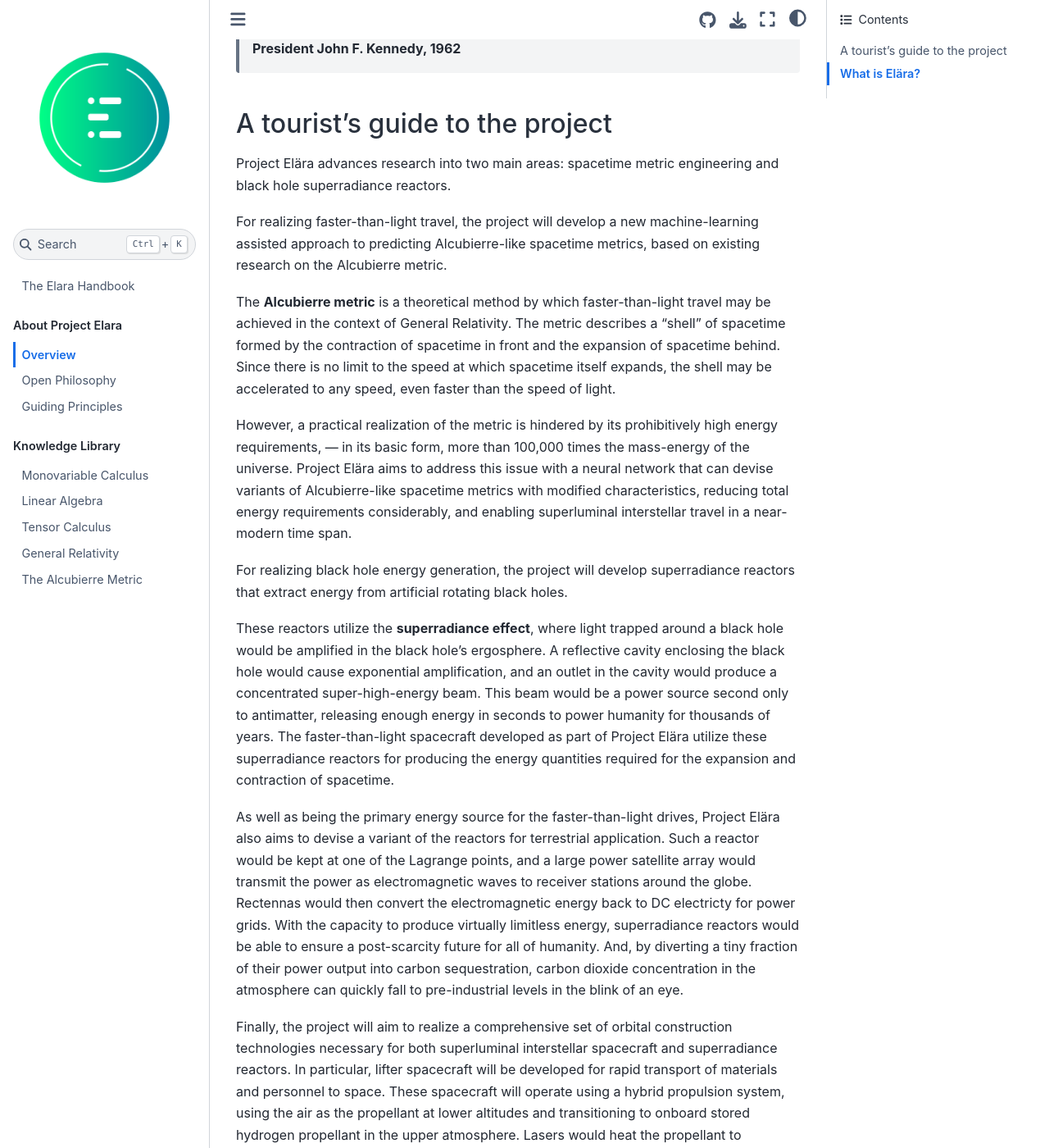
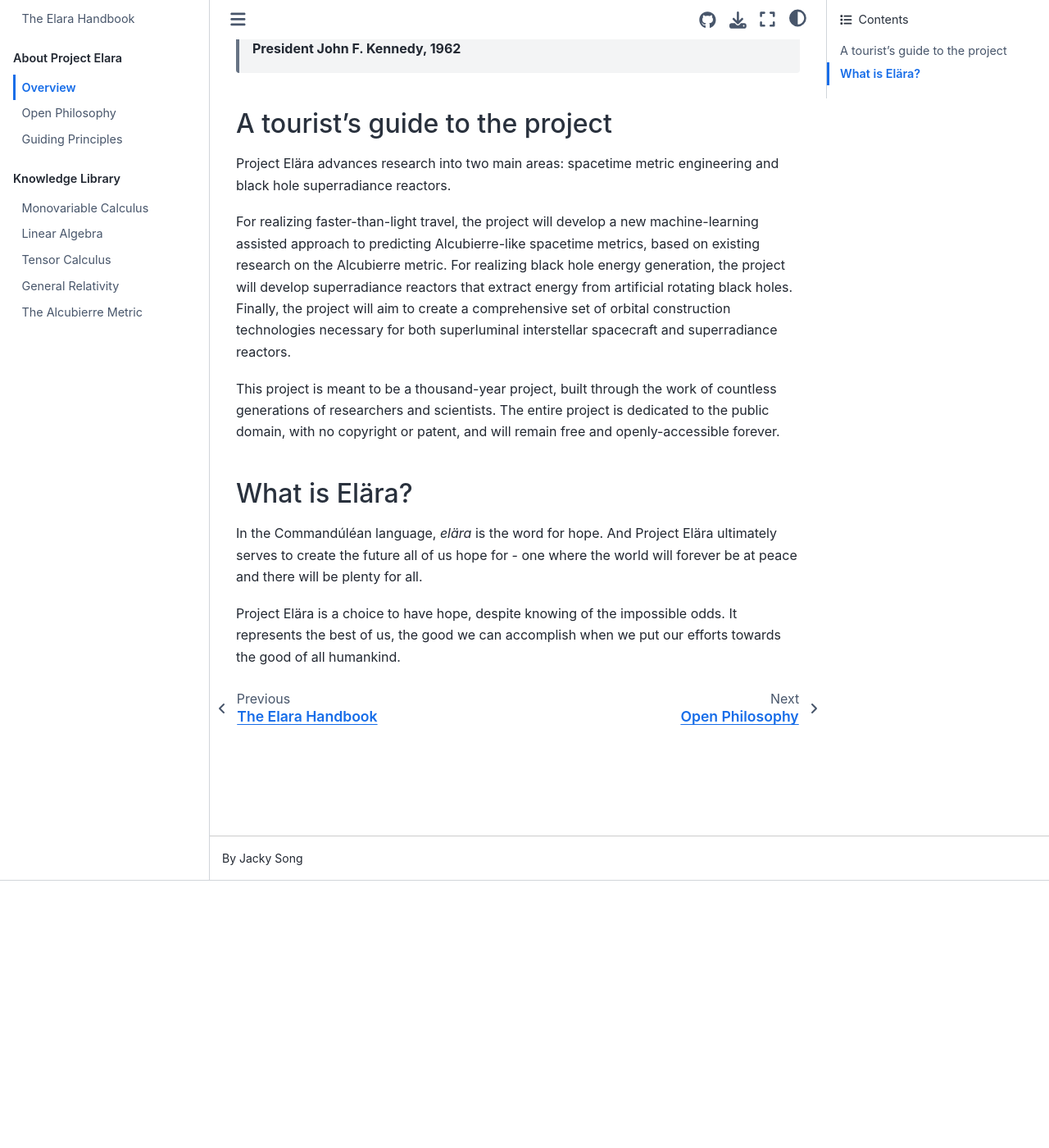
Before and after one commit to elaraproject/elara-handbook, a Jupyter Book: the page built from book/about/overview.md, in a window 1280 px wide and 1400 px high, scrolled down 326 px. Shown: the whole window at 82% size. Built offline with Jupyter Book 1.0.4 settings and Sphinx 7.4.7 and the Sphinx Book theme 1.1.4, drawn with Linux system fonts in a browser that asks for light colours; some of the changed text lies outside the part shown.

Commit message:
Removed overload of research info from overview

```diff
--- a/book/about/overview.md
+++ b/book/about/overview.md
@@ -10,19 +10,9 @@
 
 Project Elära advances research into two main areas: spacetime metric engineering and black hole superradiance reactors.
 
-For realizing faster-than-light travel, the project will develop a new machine-learning assisted approach to predicting Alcubierre-like spacetime metrics, based on existing research on the Alcubierre metric.
+For realizing faster-than-light travel, the project will develop a new machine-learning assisted approach to predicting Alcubierre-like spacetime metrics, based on existing research on the Alcubierre metric. For realizing black hole energy generation, the project will develop superradiance reactors that extract energy from artificial rotating black holes. Finally, the project will aim to create a comprehensive set of orbital construction technologies necessary for both superluminal interstellar spacecraft and superradiance reactors.
 
-The **Alcubierre metric** is a theoretical method by which faster-than-light travel may be achieved in the context of General Relativity. The metric describes a “shell” of spacetime formed by the contraction of spacetime in front and the expansion of spacetime behind. Since there is no limit to the speed at which spacetime itself expands, the shell may be accelerated to any speed, even faster than the speed of light.
-
-However, a practical realization of the metric is hindered by its prohibitively high energy requirements, — in its basic form, more than 100,000 times the mass-energy of the universe. Project Elära aims to address this issue with a neural network that can devise variants of Alcubierre-like spacetime metrics with modified characteristics, reducing total energy requirements considerably, and enabling superluminal interstellar travel in a near-modern time span.
-
-For realizing black hole energy generation, the project will develop superradiance reactors that extract energy from artificial rotating black holes.
-
-These reactors utilize the **superradiance effect**, where light trapped around a black hole would be amplified in the black hole's ergosphere. A reflective cavity enclosing the black hole would cause exponential amplification, and an outlet in the cavity would produce a concentrated super-high-energy beam. This beam would be a power source second only to antimatter, releasing enough energy in seconds to power humanity for thousands of years. The faster-than-light spacecraft developed as part of Project Elära utilize these superradiance reactors for producing the energy quantities required for the expansion and contraction of spacetime.
-
-As well as being the primary energy source for the faster-than-light drives, Project Elära also aims to devise a variant of the reactors for terrestrial application. Such a reactor would be kept at one of the Lagrange points, and a large power satellite array would transmit the power as electromagnetic waves to receiver stations around the globe. Rectennas would then convert the electromagnetic energy back to DC electricty for power grids. With the capacity to produce virtually limitless energy, superradiance reactors would be able to ensure a post-scarcity future for all of humanity. And, by diverting a tiny fraction of their power output into carbon sequestration, carbon dioxide concentration in the atmosphere can quickly fall to pre-industrial levels in the blink of an eye.
-
-Finally, the project will aim to realize a comprehensive set of orbital construction technologies necessary for both superluminal interstellar spacecraft and superradiance reactors. In particular, lifter spacecraft will be developed for rapid transport of materials and personnel to space. These spacecraft will operate using a hybrid propulsion system, using the air as the propellant at lower altitudes and transitioning to onboard stored hydrogen propellant in the upper atmosphere. Lasers would heat the propellant to extremely high temperatures and then expell the propellant for thrust. Meanwhile, fission-catalysed pulse fusion reactors on the ground would generate and beam power aboard through microwaves. As the lifter spacecraft carry no onboard power source, they are capable of lifting extremely large quantities to orbit, essential in building the space infrastructure required for Project Elära to come to fruition.
+This project is meant to be a thousand-year project, built through the work of countless generations of researchers and scientists. The entire project is dedicated to the public domain, with no copyright or patent, and will remain free and openly-accessible forever.
 
 ## What is Elära?
 
```
